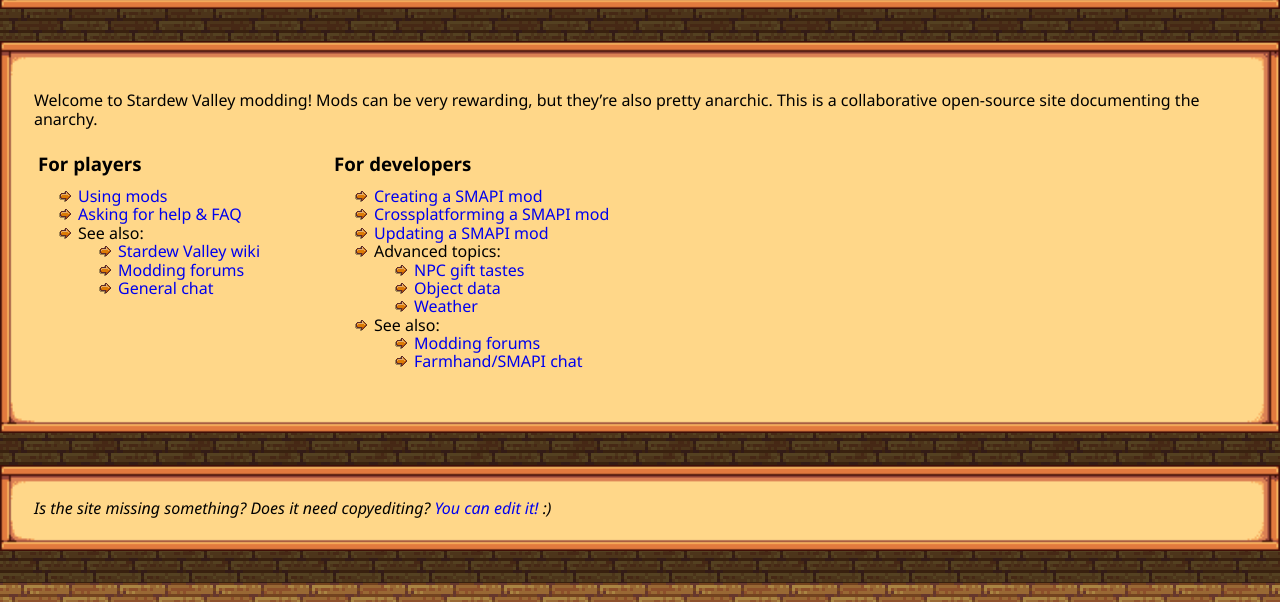
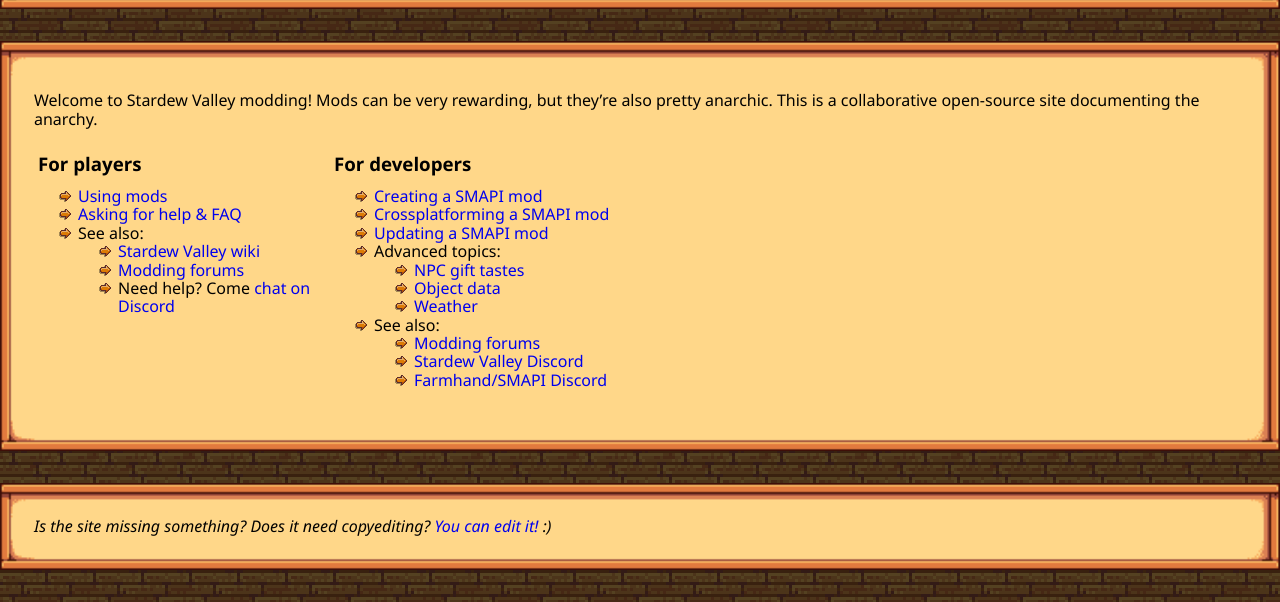
Before and after one commit to Pathoschild/canimod.github.io, a Jekyll site: the page built from index.md, in a window 1280 px wide. Shown: the part 363-965 px from the top of the page. Built offline with Jekyll 4.4.1, drawn with Linux system fonts in a browser that asks for light colours; nearby versions of some CDN libraries.

Commit message:
point Discord links to #modding instead of #town-square

```diff
--- a/index.md
+++ b/index.md
@@ -16,7 +16,7 @@
                 <ul>
                     <li><a href="http://stardewvalleywiki.com/">Stardew Valley wiki</a></li>
                     <li><a href="http://community.playstarbound.com/forums/mods.215/">Modding forums</a></li>
-                    <li><a href="https://discord.gg/KCJHWhX">General chat</a></li>
+                    <li>Need help? Come <a href="https://discord.gg/kH55QXP">chat on Discord</a></li>
                 </ul>
             </li>
         </ul>
@@ -39,7 +39,8 @@
             <li>See also:
                 <ul>
                     <li><a href="http://community.playstarbound.com/forums/mods.215/">Modding forums</a></li>
-                    <li><a href="https://discordapp.com/invite/0t3fh2xhHVc6Vdyx">Farmhand/SMAPI chat</a></li>
+                    <li><a href="https://discord.gg/kH55QXP">Stardew Valley Discord</a></li>
+                    <li><a href="https://discordapp.com/invite/0t3fh2xhHVc6Vdyx">Farmhand/SMAPI Discord</a></li>
                 </ul>
             </li>
         </ul>
```
Also changed, not shown: guides/smapi-faq.md (+1 -1 lines).
